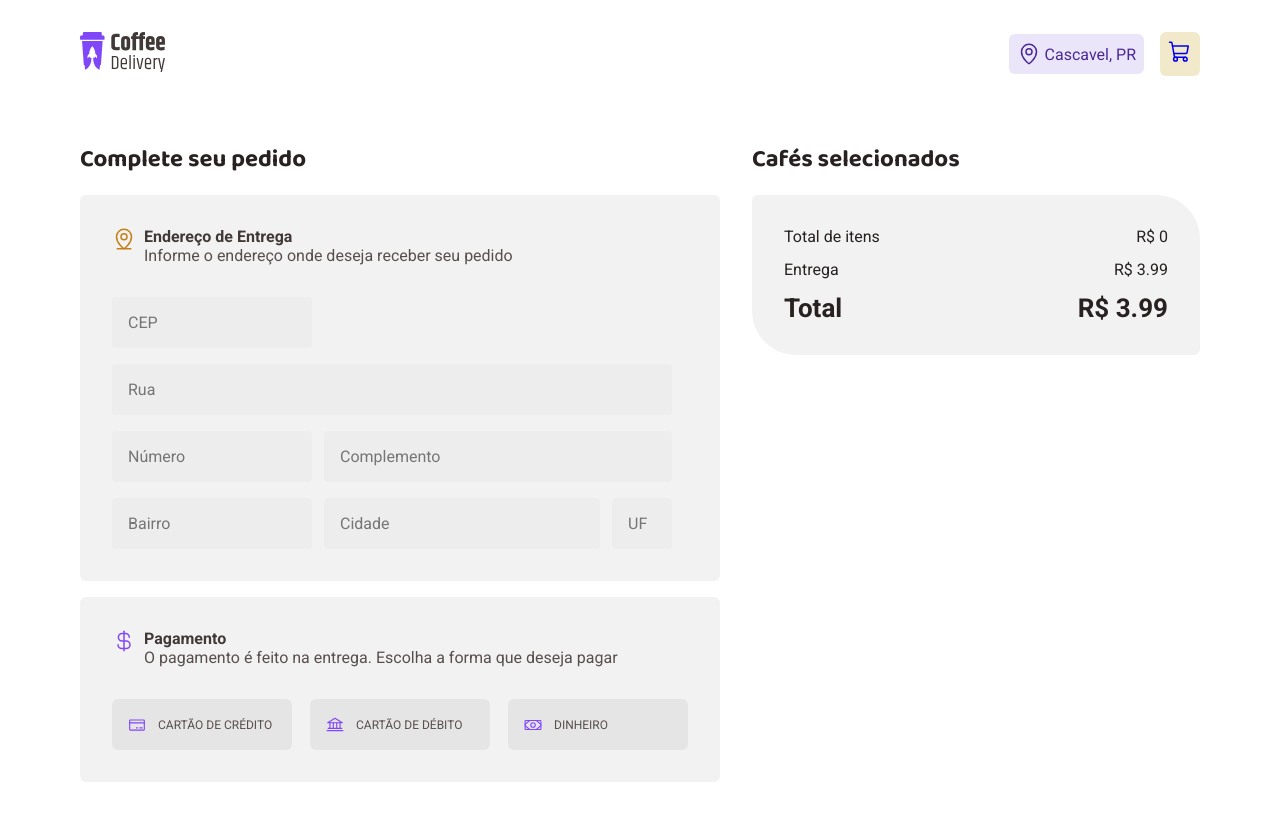
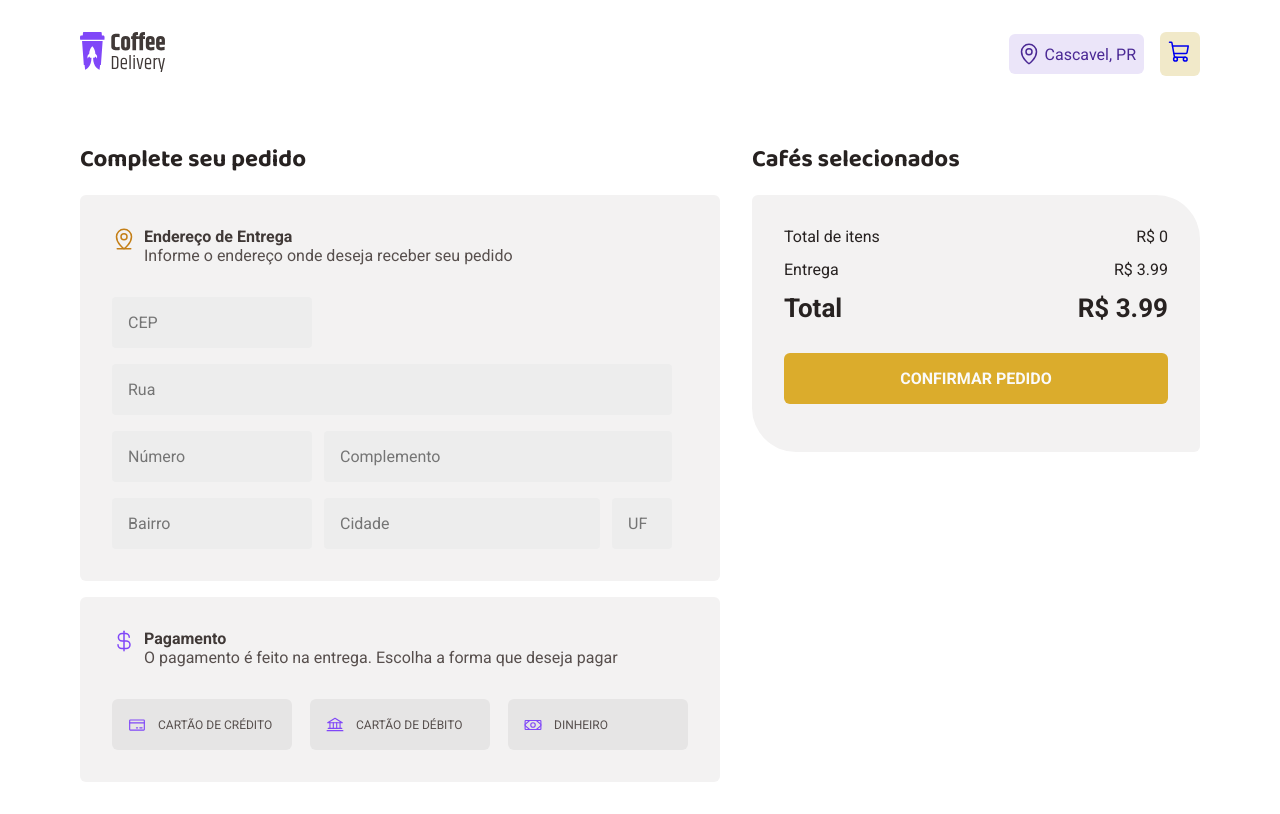
Before and after one commit to iwprogramacao/coffe-delivery-challenge, a React (Vite) app: page /cart in a window 1280 px wide. Built offline with nearby package versions, Linux system fonts and the light colour scheme.

Commit message:
Itens do forms repassados à pag /delivery

```diff
--- a/package.json
+++ b/package.json
@@ -14,7 +14,7 @@
     "phosphor-react": "^1.4.1",
     "react": "^18.2.0",
     "react-dom": "^18.2.0",
-    "react-hook-form": "^7.38.0",
+    "react-hook-form": "^7.39.1",
     "react-router-dom": "^6.4.2",
     "styled-components": "^5.3.6",
     "zod": "^3.19.1"
--- a/src/pages/Cart/index.tsx
+++ b/src/pages/Cart/index.tsx
@@ -1,5 +1,7 @@
 import { Bank, CreditCard, CurrencyDollar, MapPinLine, Money } from "phosphor-react";
 import { useContext, useEffect, useState } from "react";
+import { useForm } from "react-hook-form";
+import { useNavigate } from "react-router-dom";
 import { CartItem } from "../../components/CartItem";
 import { ShoppingContext } from "../../contexts/ShoppingContext";
 import {
@@ -16,6 +18,7 @@ import {
 export function Cart() {
   const { shoppingList } = useContext(ShoppingContext);
   const [totalItems, setTotalItems] = useState(0);
+  const { register, handleSubmit } = useForm();
 
   useEffect(() => {
     if (!shoppingList) {
@@ -34,8 +37,12 @@ export function Cart() {
   }
 
   const DELIVERY_PRICE = 3.99;
+  const cartTotal = DELIVERY_PRICE + totalItems;
 
-  const cartTotal = DELIVERY_PRICE + totalItems;
+  const navigate = useNavigate();
+  function handleConfirmOrder(data: any) {
+    navigate("/delivery", { state: data });
+  }
 
   return (
     <CartPageContainer>
@@ -49,50 +56,60 @@ export function Cart() {
               <p>Informe o endereço onde deseja receber seu pedido</p>
             </div>
           </div>
-          <FormContainer action="">
+          <FormContainer
+            id="confirmOrder"
+            onSubmit={handleSubmit(handleConfirmOrder)}
+            action=""
+          >
             <input
-              name="cep"
               className="cep"
               type="text"
               placeholder="CEP"
+              required
+              {...register("cep")}
             />
 
             <input
-              name="rua"
               className="rua"
               type="text"
               placeholder="Rua"
+              required
+              {...register("rua")}
             />
-
             <input
-              name="numero"
               className="numero"
               type="text"
               placeholder="Número"
+              required
+              {...register("numero")}
             />
             <input
-              name="complemento"
               className="complemento"
               type="text"
               placeholder="Complemento"
+              required
+              {...register("complemento")}
             />
             <input
-              name="bairro"
               className="bairro"
               type="text"
               placeholder="Bairro"
+              required
+              {...register("bairro")}
             />
             <input
-              name="cidade"
               className="cidade"
               type="text"
               placeholder="Cidade"
+              required
+              {...register("cidade")}
             />
             <input
-              name="uf"
               className="uf"
               type="text"
               placeholder="UF"
+              required
+              {...register("uf")}
             />
           </FormContainer>
         </DeliveryContainer>
@@ -164,7 +181,14 @@ export function Cart() {
               <strong>Total</strong>
               <strong>R$ {cartTotal}</strong>
             </div>
-          </PricesContainer>{" "}
+
+            <button
+              form="confirmOrder"
+              type="submit"
+            >
+              Confirmar Pedido
+            </button>
+          </PricesContainer>
         </CartWrapper>
       </div>
     </CartPageContainer>
--- a/src/pages/Cart/styles.ts
+++ b/src/pages/Cart/styles.ts
@@ -114,4 +114,15 @@ export const PricesContainer = styled.div`
       font-size: 1.625rem;
     }
   }
+
+  button {
+    margin-block: 1rem;
+    padding: 1rem;
+    border-radius: 6px;
+    border: none;
+    background-color: ${({ theme }) => theme["yellow-500"]};
+    text-transform: uppercase;
+    color: ${({ theme }) => theme["gray-100"]};
+    font-weight: bold;
+  }
 `;
--- a/src/pages/Delivery/index.tsx
+++ b/src/pages/Delivery/index.tsx
@@ -1,4 +1,5 @@
 import { CurrencyDollar, MapPin, Timer } from "phosphor-react";
+import { useLocation } from "react-router-dom";
 import motoboyDelivery from "../../assets/motoboy-delivery.png";
 import {
   DataDeliveryContainer,
@@ -8,6 +9,8 @@ import {
 } from "./styles";
 
 export function Delivery() {
+  const { state } = useLocation();
+
   return (
     <DeliveryContainer>
       <div>
@@ -20,9 +23,14 @@ export function Delivery() {
             {<MapPin size={24} />}
             <div>
               <p>
-                Entrega em <strong>Rua da bandeira, 836</strong>
+                Entrega em{" "}
+                <strong>
+                  {state.rua + "a"}, {state.numero}
+                </strong>
               </p>
-              <p>Centro - Cascavel, PR</p>
+              <p>
+                {state.bairro} - {state.cidade}, {state.uf}
+              </p>
             </div>
           </InfoDeliveryContainer>
           <InfoDeliveryContainer>
```
Also changed, not shown: 1 other file (tests, documents, lock files or other folders).
